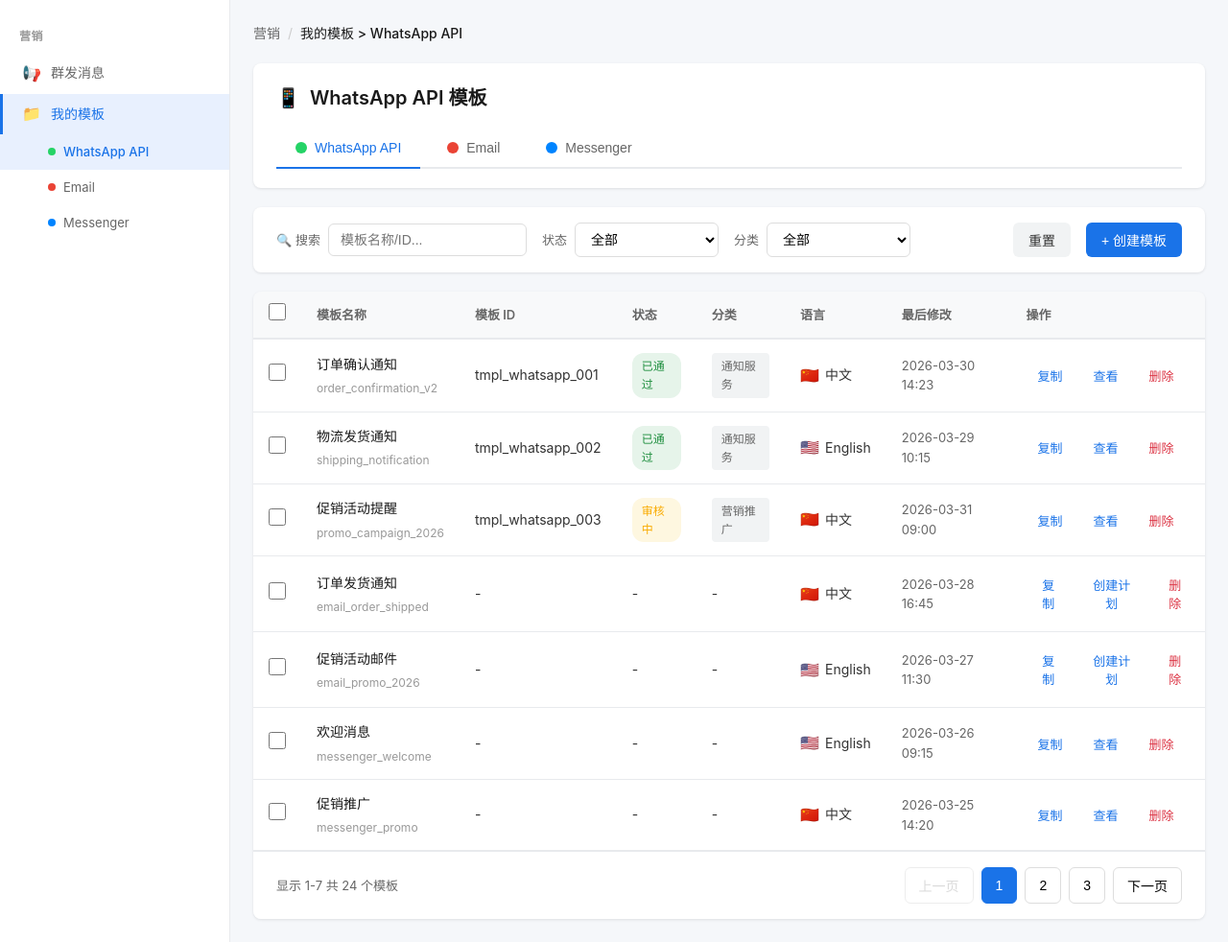
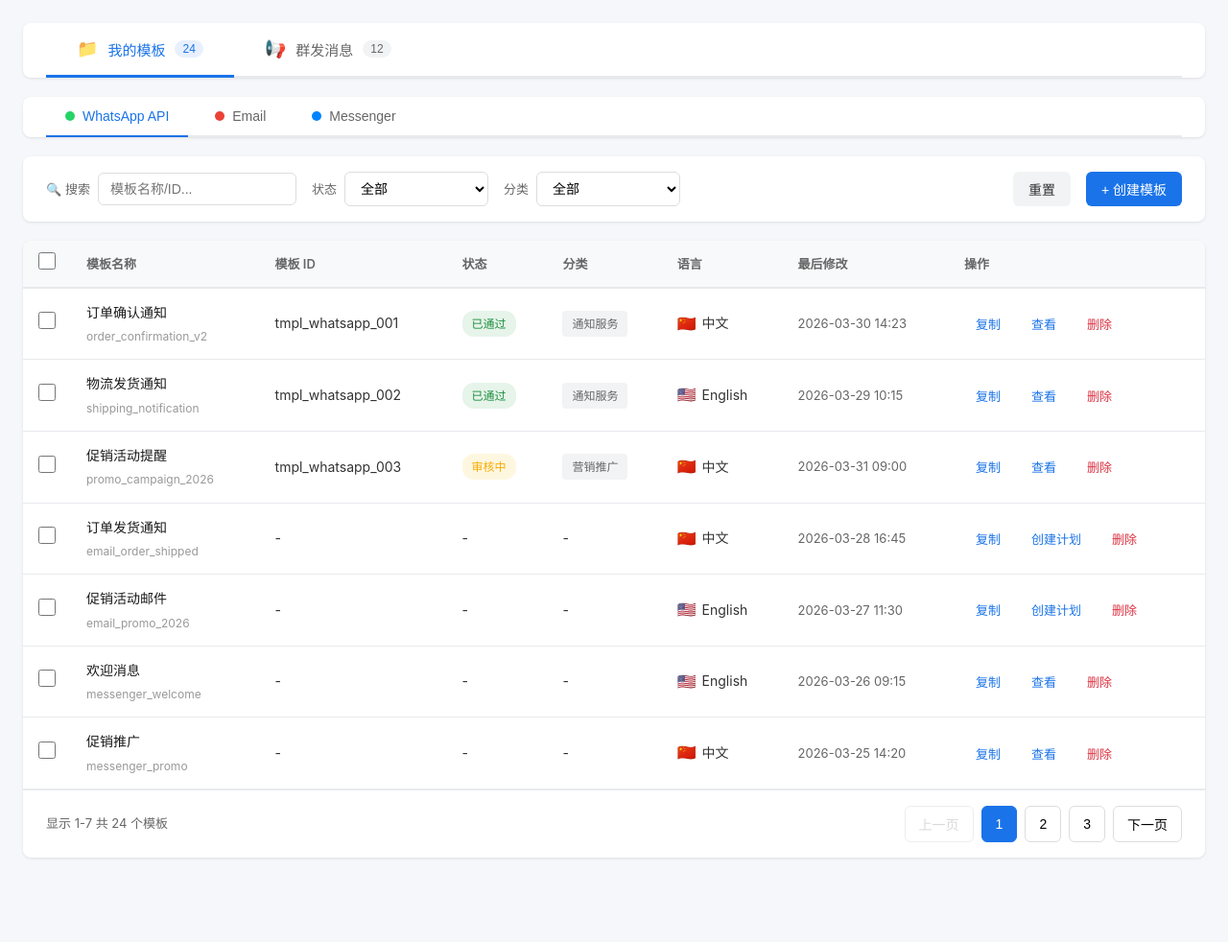
Before and after one commit to MingFengLi563/MF563, a plain HTML site: page template-list-prototype.html in a window 1280 px wide. Shown: the whole page at 96% size. After the commit the page ends 918 px from the top, so only its background shows below. Drawn offline with Linux system fonts and the light colour scheme.

Commit message:
Redesign: two-level tabs in single page (primary: templates/broadcast, secondary: channels)

```diff
--- a/template-list-prototype.html
+++ b/template-list-prototype.html
@@ -18,148 +18,88 @@
       line-height: 1.6;
     }
 
-    .layout {
-      display: flex;
-      min-height: 100vh;
+    .container {
+      max-width: 1400px;
+      margin: 0 auto;
+      padding: 24px;
     }
 
-    /* ========== 左侧导航 ========== */
-    .sidebar {
-      width: 240px;
+    /* ========== 一级分类 Tab（顶部） ========== */
+    .primary-tabs {
       background: #fff;
-      border-right: 1px solid #e8eaed;
-      padding: 20px 0;
-      flex-shrink: 0;
+      border-radius: 8px;
+      margin-bottom: 20px;
+      box-shadow: 0 1px 3px rgba(0,0,0,0.1);
+      padding: 0 24px;
     }
 
-    .nav-section {
-      margin-bottom: 24px;
+    .primary-tab-list {
+      display: flex;
+      gap: 0;
+      border-bottom: 2px solid #e8eaed;
     }
 
-    .nav-section-title {
-      padding: 8px 20px;
-      font-size: 12px;
-      font-weight: 600;
-      color: #999;
-      text-transform: uppercase;
-      letter-spacing: 0.5px;
-    }
-
-    .nav-item {
+    .primary-tab {
+      padding: 16px 32px;
+      background: transparent;
+      border: none;
+      cursor: pointer;
+      font-size: 15px;
+      font-weight: 500;
+      color: #666;
+      border-bottom: 3px solid transparent;
+      margin-bottom: -2px;
+      transition: all 0.2s;
       display: flex;
       align-items: center;
       gap: 10px;
-      padding: 10px 20px;
-      cursor: pointer;
-      transition: all 0.2s;
-      color: #666;
-      font-size: 14px;
-      border-left: 3px solid transparent;
+      position: relative;
     }
 
-    .nav-item:hover {
-      background: #f8f9fa;
+    .primary-tab:hover {
+      color: #1a73e8;
+      background: rgba(26, 115, 232, 0.04);
+    }
+
+    .primary-tab.active {
+      color: #1a73e8;
+      border-bottom-color: #1a73e8;
+    }
+
+    .primary-tab .icon {
+      font-size: 18px;
+    }
+
+    .primary-tab .count {
+      background: #f1f3f4;
+      color: #666;
+      font-size: 12px;
+      padding: 2px 8px;
+      border-radius: 10px;
+      font-weight: 500;
+    }
+
+    .primary-tab.active .count {
+      background: #e8f0fe;
       color: #1a73e8;
     }
 
-    .nav-item.active {
-      background: #e8f0fe;
-      color: #1a73e8;
-      border-left-color: #1a73e8;
-      font-weight: 500;
-    }
-
-    .nav-item .icon {
-      width: 20px;
-      height: 20px;
-      display: flex;
-      align-items: center;
-      justify-content: center;
-      font-size: 16px;
-    }
-
-    .nav-subitem {
-      padding: 8px 20px 8px 50px;
-      cursor: pointer;
-      transition: all 0.2s;
-      color: #666;
-      font-size: 13px;
-      display: flex;
-      align-items: center;
-      gap: 8px;
-    }
-
-    .nav-subitem:hover {
-      background: #f8f9fa;
-      color: #1a73e8;
-    }
-
-    .nav-subitem.active {
-      background: #e8f0fe;
-      color: #1a73e8;
-      font-weight: 500;
-    }
-
-    .nav-subitem .channel-dot {
-      width: 8px;
-      height: 8px;
-      border-radius: 50%;
-    }
-
-    /* ========== 主内容区 ========== */
-    .main-content {
-      flex: 1;
-      padding: 24px;
-      overflow-y: auto;
-    }
-
-    .breadcrumb {
-      display: flex;
-      align-items: center;
-      gap: 8px;
-      margin-bottom: 20px;
-      font-size: 14px;
-      color: #666;
-    }
-
-    .breadcrumb-item {
-      color: #666;
-    }
-
-    .breadcrumb-item.active {
-      color: #1a1a1a;
-      font-weight: 500;
-    }
-
-    .breadcrumb-separator {
-      color: #ccc;
-    }
-
-    .page-header {
+    /* ========== 二级分类 Tab（渠道切换） ========== */
+    .secondary-tabs {
       background: #fff;
-      padding: 20px 24px;
       border-radius: 8px;
       margin-bottom: 20px;
       box-shadow: 0 1px 3px rgba(0,0,0,0.1);
+      padding: 0 24px;
     }
 
-    .page-title {
-      font-size: 20px;
-      font-weight: 600;
-      color: #1a1a1a;
-      margin-bottom: 16px;
-      display: flex;
-      align-items: center;
-      gap: 10px;
-    }
-
-    .channel-tabs {
+    .secondary-tab-list {
       display: flex;
       gap: 8px;
       border-bottom: 2px solid #e8eaed;
     }
 
-    .channel-tab {
+    .secondary-tab {
       padding: 12px 20px;
       background: transparent;
       border: none;
@@ -175,14 +115,29 @@
       gap: 8px;
     }
 
-    .channel-tab:hover {
+    .secondary-tab:hover {
       color: #1a73e8;
       background: rgba(26, 115, 232, 0.04);
     }
 
-    .channel-tab.active {
+    .secondary-tab.active {
       color: #1a73e8;
       border-bottom-color: #1a73e8;
+    }
+
+    .channel-dot {
+      width: 10px;
+      height: 10px;
+      border-radius: 50%;
+    }
+
+    /* ========== 页面内容 ========== */
+    .page-section {
+      display: none;
+    }
+
+    .page-section.active {
+      display: block;
     }
 
     .filter-bar {
@@ -525,66 +480,44 @@
   </style>
 </head>
 <body class="channel-whatsapp">
-  <div class="layout">
-    <!-- ========== 左侧导航 ========== -->
-    <div class="sidebar">
-      <div class="nav-section">
-        <div class="nav-section-title">营销</div>
-        <div class="nav-item" onclick="switchPage('broadcast')">
+  <div class="container">
+    <!-- ========== 一级分类 Tab（顶部） ========== -->
+    <div class="primary-tabs">
+      <div class="primary-tab-list">
+        <button class="primary-tab active" onclick="switchPrimary('templates')">
+          <span class="icon">📁</span>
+          我的模板
+          <span class="count">24</span>
+        </button>
+        <button class="primary-tab" onclick="switchPrimary('broadcast')">
           <span class="icon">📢</span>
           群发消息
-        </div>
-        <div class="nav-item active" onclick="switchPage('templates')">
-          <span class="icon">📁</span>
-          我的模板
-        </div>
-        <div class="nav-subitem" data-channel="whatsapp" onclick="switchChannel('whatsapp')">
-          <span class="channel-dot" style="background: #25D366;"></span>
-          WhatsApp API
-        </div>
-        <div class="nav-subitem" data-channel="email" onclick="switchChannel('email')">
-          <span class="channel-dot" style="background: #EA4335;"></span>
-          Email
-        </div>
-        <div class="nav-subitem" data-channel="messenger" onclick="switchChannel('messenger')">
-          <span class="channel-dot" style="background: #0084FF;"></span>
-          Messenger
-        </div>
+          <span class="count">12</span>
+        </button>
       </div>
     </div>
 
-    <!-- ========== 主内容区 ========== -->
-    <div class="main-content">
-      <!-- 面包屑导航 -->
-      <div class="breadcrumb">
-        <span class="breadcrumb-item">营销</span>
-        <span class="breadcrumb-separator">/</span>
-        <span class="breadcrumb-item active" id="breadcrumbCurrent">我的模板 > WhatsApp API</span>
-      </div>
-
-      <!-- 页面内容：我的模板 -->
-      <div id="templatesPage">
-        <div class="page-header">
-          <div class="page-title">
-            <span id="pageTitleIcon">📱</span>
-            <span id="pageTitleText">WhatsApp API 模板</span>
-          </div>
-          <div class="channel-tabs">
-            <button class="channel-tab active" data-channel="whatsapp" onclick="switchChannel('whatsapp')">
-              <span style="width: 12px; height: 12px; border-radius: 50%; background: #25D366;"></span>
+    <!-- ========== 我的模板 页面 ========== -->
+    <div id="templatesPage" class="page-section active">
+      <!-- 二级分类 Tab（渠道切换） -->
+      <div class="secondary-tabs">
+        <div class="secondary-tab-list">
+          <button class="secondary-tab active" data-channel="whatsapp" onclick="switchChannel('whatsapp')">
+            <span class="channel-dot" style="background: #25D366;"></span>
             WhatsApp API
           </button>
-            <button class="channel-tab" data-channel="email" onclick="switchChannel('email')">
-              <span style="width: 12px; height: 12px; border-radius: 50%; background: #EA4335;"></span>
+          <button class="secondary-tab" data-channel="email" onclick="switchChannel('email')">
+            <span class="channel-dot" style="background: #EA4335;"></span>
             Email
           </button>
-            <button class="channel-tab" data-channel="messenger" onclick="switchChannel('messenger')">
-              <span style="width: 12px; height: 12px; border-radius: 50%; background: #0084FF;"></span>
+          <button class="secondary-tab" data-channel="messenger" onclick="switchChannel('messenger')">
+            <span class="channel-dot" style="background: #0084FF;"></span>
             Messenger
           </button>
         </div>
       </div>
 
+      <!-- 筛选栏 -->
       <div class="filter-bar">
         <div class="filter-row">
           <div class="filter-item">
@@ -649,6 +582,7 @@
         </div>
       </div>
 
+      <!-- 批量操作 -->
       <div class="batch-actions" id="batchActions">
         <span class="batch-count">已选择 <span id="selectedCount">0</span> 个模板</span>
         <button class="btn btn-secondary" onclick="showToast('批量复制')">批量复制</button>
@@ -657,6 +591,7 @@
         <button class="btn btn-secondary" onclick="clearSelection()">取消选择</button>
       </div>
 
+      <!-- 表格 -->
       <div class="table-container">
         <table>
           <thead>
@@ -875,15 +810,8 @@
       </div>
     </div>
 
-      <!-- 页面内容：群发消息（隐藏） -->
-      <div id="broadcastPage" style="display: none;">
-        <div class="page-header">
-          <div class="page-title">
-            <span>📢</span>
-            <span>群发消息</span>
-          </div>
-        </div>
-
+    <!-- ========== 群发消息 页面 ========== -->
+    <div id="broadcastPage" class="page-section">
       <div class="broadcast-stats">
         <div class="stat-card">
           <div class="stat-value">12</div>
@@ -900,6 +828,35 @@
         <div class="stat-card">
           <div class="stat-value">171</div>
           <div class="stat-label">总计</div>
+        </div>
+      </div>
+
+      <div class="filter-bar">
+        <div class="filter-row">
+          <div class="filter-item">
+            <span class="filter-label">🔍 搜索</span>
+            <input type="text" class="filter-input" placeholder="任务名称...">
+          </div>
+          <div class="filter-item">
+            <span class="filter-label">状态</span>
+            <select class="filter-select">
+              <option value="">全部</option>
+              <option value="running">进行中</option>
+              <option value="completed">已完成</option>
+              <option value="cancelled">已取消</option>
+            </select>
+          </div>
+          <div class="filter-item">
+            <span class="filter-label">渠道</span>
+            <select class="filter-select">
+              <option value="">全部</option>
+              <option value="whatsapp">WhatsApp</option>
+              <option value="email">Email</option>
+              <option value="messenger">Messenger</option>
+            </select>
+          </div>
+          <div style="flex: 1;"></div>
+          <button class="btn btn-secondary" onclick="showToast('已重置筛选')">重置</button>          <button class="btn btn-primary" onclick="showToast('创建群发任务')">+ 创建任务</button>
         </div>
       </div>
 
@@ -929,8 +886,44 @@
                 </div>
               </td>
             </tr>
+            <tr>
+              <td>新品上架通知</td>
+              <td>📧 Email</td>
+              <td>12,000</td>
+              <td><span class="status-badge status-active">已完成</span></td>
+              <td>2026-03-28 14:30</td>
+              <td>
+                <div class="actions">
+                  <button class="action-btn" onclick="showToast('查看详情')">查看</button>
+                  <button class="action-btn" onclick="showToast('已复制任务')">复制</button>
+                </div>
+              </td>
+            </tr>
+            <tr>
+              <td>会员专属优惠</td>
+              <td>💬 Messenger</td>
+              <td>3,500</td>
+              <td><span class="status-badge status-archived">已取消</span></td>
+              <td>2026-03-25 09:00</td>
+              <td>
+                <div class="actions">
+                  <button class="action-btn" onclick="showToast('查看详情')">查看</button>
+                  <button class="action-btn" onclick="showToast('已复制任务')">复制</button>
+                </div>
+              </td>
+            </tr>
           </tbody>
         </table>
+        <div class="pagination">
+          <div class="pagination-info">显示 1-3 共 12 个任务</div>
+          <div class="pagination-controls">
+            <button class="page-btn" disabled>上一页</button>
+            <button class="page-btn active">1</button>
+            <button class="page-btn">2</button>
+            <button class="page-btn">3</button>
+            <button class="page-btn">4</button>
+            <button class="page-btn">下一页</button>
+          </div>
         </div>
       </div>
     </div>
@@ -939,68 +932,35 @@
   <div class="toast" id="toast"></div>
 
   <script>
-    let currentPage = 'templates';
     let currentChannel = 'whatsapp';
 
-    function switchPage(page) {
-      currentPage = page;
-
-      // 更新导航状态
-      document.querySelectorAll('.nav-item').forEach(item => {
-        item.classList.remove('active');
+    function switchPrimary(page) {
+      document.querySelectorAll('.primary-tab').forEach(tab => {
+        tab.classList.remove('active');
       });
       event.currentTarget.classList.add('active');
 
-      // 切换页面显示
       if (page === 'templates') {
-        document.getElementById('templatesPage').style.display = 'block';
-        document.getElementById('broadcastPage').style.display = 'none';
-        document.getElementById('breadcrumbCurrent').textContent = '我的模板 > ' + getChannelName(currentChannel);
+        document.getElementById('templatesPage').classList.add('active');
+        document.getElementById('broadcastPage').classList.remove('active');
       } else {
-        document.getElementById('templatesPage').style.display = 'none';
-        document.getElementById('broadcastPage').style.display = 'block';
-        document.getElementById('breadcrumbCurrent').textContent = '群发消息';
+        document.getElementById('templatesPage').classList.remove('active');
+        document.getElementById('broadcastPage').classList.add('active');
       }
-
-      showToast('切换到' + (page === 'templates' ? '我的模板' : '群发消息'));
     }
 
     function switchChannel(channel) {
       currentChannel = channel;
 
-      // 更新导航子项状态
-      document.querySelectorAll('.nav-subitem').forEach(item => {
-        item.classList.remove('active');
-        if (item.dataset.channel === channel) {
-          item.classList.add('active');
-        }
-      });
-
-      // 更新顶部 Tab 状态
-      document.querySelectorAll('.channel-tab').forEach(tab => {
+      document.querySelectorAll('.secondary-tab').forEach(tab => {
         tab.classList.remove('active');
         if (tab.dataset.channel === channel) {
           tab.classList.add('active');
         }
       });
 
-      // 更新 body class
       document.body.className = 'channel-' + channel;
 
-      // 更新面包屑
-      document.getElementById('breadcrumbCurrent').textContent = '我的模板 > ' + getChannelName(channel);
-
-      // 更新页面标题
-      const icons = { whatsapp: '📱', email: '📧', messenger: '💬' };
-      const titles = {
-        whatsapp: 'WhatsApp API 模板',
-        email: 'Email 模板',
-        messenger: 'Messenger 模板'
-      };
-      document.getElementById('pageTitleIcon').textContent = icons[channel];
-      document.getElementById('pageTitleText').textContent = titles[channel];
-
-      // 筛选条件显示/隐藏
       document.querySelectorAll('.filter-item').forEach(item => {
         const select = item.querySelector('select');
         if (select) {
@@ -1025,11 +985,7 @@
     }
 
     function getChannelName(channel) {
-      const names = {
-        whatsapp: 'WhatsApp API',
-        email: 'Email',
-        messenger: 'Messenger'
-      };
+      const names = { whatsapp: 'WhatsApp API', email: 'Email', messenger: 'Messenger' };
       return names[channel] || channel;
     }
 
@@ -1068,7 +1024,6 @@
       }, 2000);
     }
 
-    // 初始化
     switchChannel('whatsapp');
   </script>
 </body>
```
Lines whose indentation alone changed are shown as unchanged.
